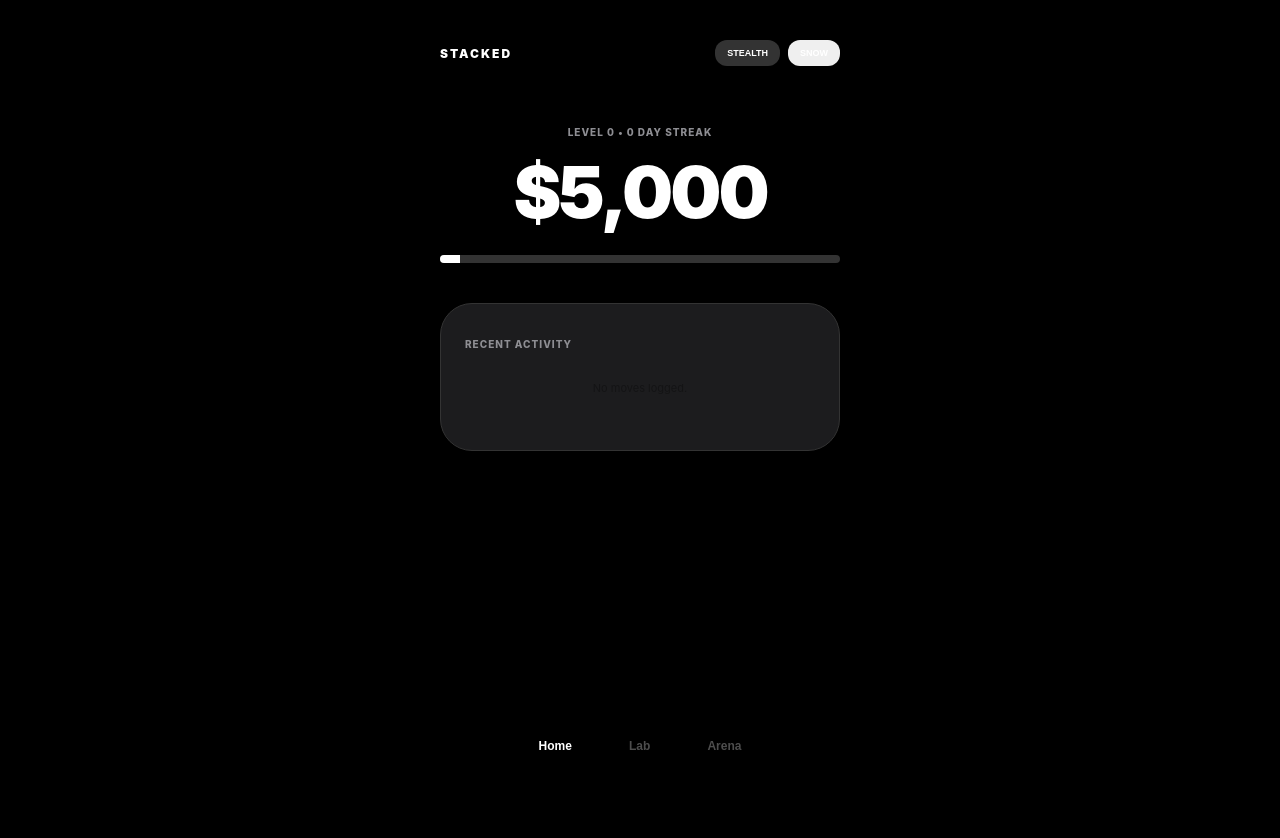
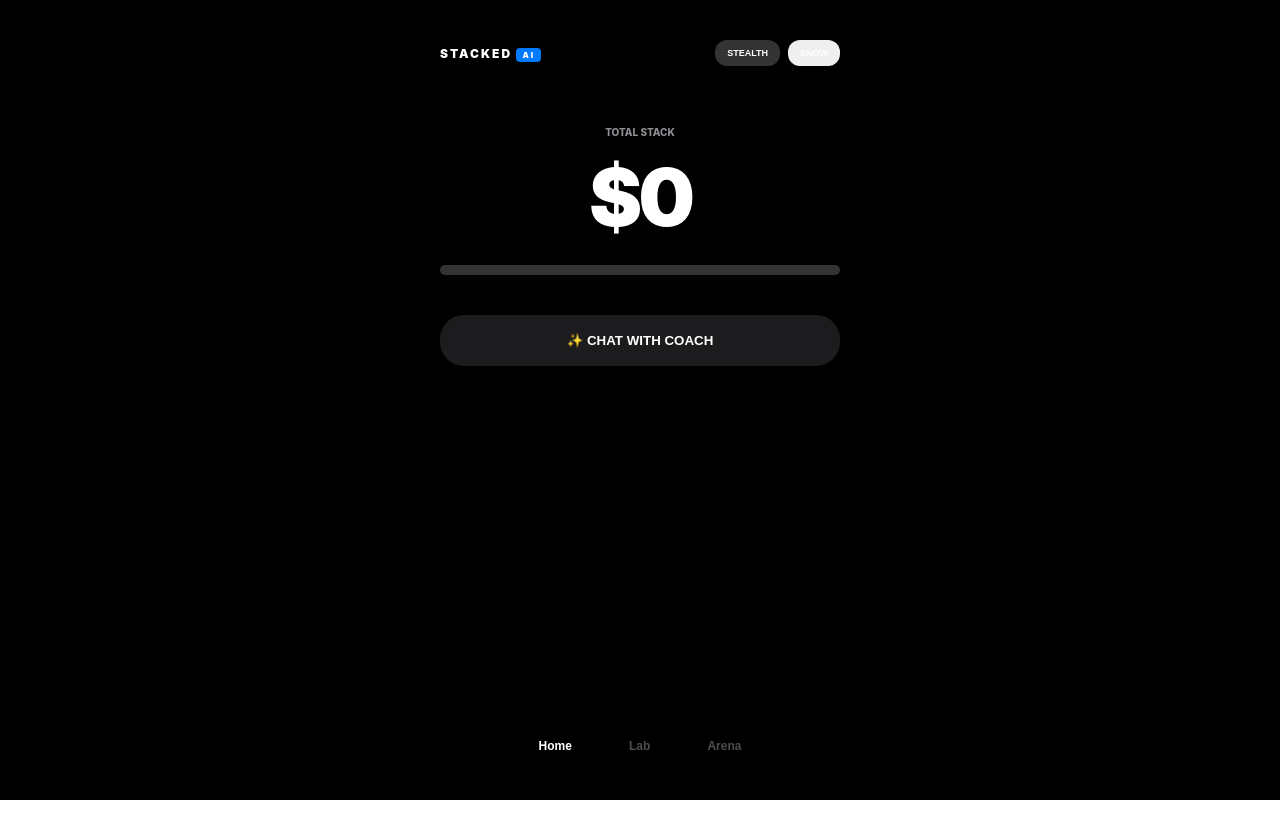
Before and after one commit to dhruvi-d/vitejs-vite-u25gxrsm, a React (Vite) app: page / in a window 1280 px wide. Shown: the top 838 px of the page. After the commit the page ends 800 px from the top, so only its background shows below. Built offline with nearby package versions, Linux system fonts and the light colour scheme.

Commit message:
03/25 v.girl idek man 2

```diff
--- a/src/App.jsx
+++ b/src/App.jsx
@@ -4,161 +4,92 @@ export default function App() {
   const [activeTab, setActiveTab] = useState('home');
   const [isDarkMode, setIsDarkMode] = useState(true);
   const [isStealth, setIsStealth] = useState(false);
-  const [showAudit, setShowAudit] = useState(false);
+  const [isAiOpen, setIsAiOpen] = useState(false);
 
-  // --- DATA PERSISTENCE ---
-  const [stack, setStack] = useState(() => JSON.parse(localStorage.getItem('stack')) || 5000);
-  const [goal, setGoal] = useState(() => JSON.parse(localStorage.getItem('goal')) || 100000);
+  const [stack, setStack] = useState(() => JSON.parse(localStorage.getItem('stack')) ?? 0);
+  const [goal, setGoal] = useState(() => JSON.parse(localStorage.getItem('goal')) || 10000);
   const [history, setHistory] = useState(() => JSON.parse(localStorage.getItem('history')) || []);
   const [recurring, setRecurring] = useState(() => JSON.parse(localStorage.getItem('recurring')) || []);
-  const [streak, setStreak] = useState(() => JSON.parse(localStorage.getItem('streak')) || 0);
 
   useEffect(() => {
     localStorage.setItem('stack', JSON.stringify(stack));
     localStorage.setItem('goal', JSON.stringify(goal));
     localStorage.setItem('history', JSON.stringify(history));
     localStorage.setItem('recurring', JSON.stringify(recurring));
-    localStorage.setItem('streak', JSON.stringify(streak));
-  }, [stack, goal, history, recurring, streak]);
+  }, [stack, goal, history, recurring]);
 
-  // --- MATH ENGINE ---
-  const getMonthlyVal = (amt, term) => {
-    const v = Number(amt);
-    if (term === 'daily') return v * 30.42;
-    if (term === 'weekly') return v * 4.33;
-    if (term === 'yearly') return v / 12;
-    return v;
+  // --- COACH AI ENGINE ---
+  const [aiMsg, setAiMsg] = useState("Yo! I'm tracking the play. What's the move today?");
+  const [userInput, setUserInput] = useState('');
+
+  const askCoach = () => {
+    const input = userInput.toLowerCase();
+    let response = "Let me look at the numbers... ";
+
+    if (input.includes("buy") || input.includes("afford") || input.includes("shoes") || input.includes("food")) {
+      const pct = ((200 / stack) * 100).toFixed(0); // Example check for a $200 item
+      response = stack > 2000
+        ? `You're up right now, so you can grab it. But just so you know, that's like ${pct}% of your current liquid stack. Still want to pull the trigger?`
+        : `Honestly? Probably a bad move. Your stack is looking a bit thin to be dropping bread on that right now. Let's stack a few more wins first.`;
+    } else if (input.includes("goal") || input.includes("far")) {
+      response = `You're ${(stack/goal*100).toFixed(1)}% of the way to the big goal. If we keep the burn low this week, we're on track for a level up.`;
+    } else if (input.includes("save") || input.includes("help")) {
+      response = "The best move right now? Check your recurring flows. If we can cut one small subscription, your 'Autopilot' score goes way up.";
+    } else {
+      response = "I caught that. Let's keep the momentum going. Every dollar logged is a step toward the goal.";
+    }
+    setAiMsg(response);
+    setUserInput('');
   };
 
-  const monthlyIn = recurring.filter(r => r.type === 'income').reduce((acc, curr) => acc + getMonthlyVal(curr.amount, curr.term), 0);
-  const monthlyOut = recurring.filter(r => r.type === 'burn').reduce((acc, curr) => acc + getMonthlyVal(curr.amount, curr.term), 0);
-  const netAutopilot = (monthlyIn - monthlyOut).toFixed(2);
-
-  const progress = Math.min(((stack / goal) * 100), 100).toFixed(1);
-  const level = Math.floor(progress / 10);
   const currentStyles = isDarkMode ? darkTheme : lightTheme;
 
-  // --- ACTIONS ---
-  const logMove = (label, amount, isIncome) => {
-    if(!label || !amount) return;
-    const finalAmt = isIncome ? Math.abs(Number(amount)) : -Math.abs(Number(amount));
-    setHistory([{ label, amount: finalAmt, id: Date.now() }, ...history]);
-    setStack(prev => prev + finalAmt);
-    if (isIncome) setStreak(s => s + 1);
-  };
-
-  const deleteMove = (id, amount) => {
-    setHistory(history.filter(item => item.id !== id));
-    setStack(prev => prev - amount); // Reverses the transaction math
-  };
-
-  const HomePage = () => (
+  return (
+    <div style={{...styles.container, background: currentStyles.bg}}>
       <div style={styles.page}>
         <header style={styles.header}>
-        <div style={{...styles.logo, color: currentStyles.text}}>STACKED</div>
+            <div style={{...styles.logo, color: currentStyles.text}}>STACKED <span style={styles.aiBadge}>AI</span></div>
             <div style={{display: 'flex', gap: '8px'}}>
                 <button onClick={() => setIsStealth(!isStealth)} style={{...styles.themeBtn, background: isStealth ? '#FF3B30' : '#333'}}>STEALTH</button>
                 <button onClick={() => setIsDarkMode(!isDarkMode)} style={styles.themeBtn}>{isDarkMode ? 'SNOW' : 'MIDNIGHT'}</button>
             </div>
         </header>
 
+        {activeTab === 'home' && (
             <section style={styles.hero}>
-        <p style={styles.label}>LEVEL {level} • {streak} DAY STREAK</p>
+                <p style={styles.label}>TOTAL STACK</p>
                 <h1 style={{...styles.bigNum, color: currentStyles.text, filter: isStealth ? 'blur(15px)' : 'none'}}>${stack.toLocaleString()}</h1>
                 <div style={{...styles.track, background: currentStyles.track}}>
-          <div style={{...styles.fill, width: `${progress}%`, background: currentStyles.text}}></div>
+                    <div style={{...styles.fill, width: `${(stack/goal*100)}%`, background: '#007AFF'}}></div>
                 </div>
+                <button onClick={() => setIsAiOpen(true)} style={styles.aiTrigger}>✨ CHAT WITH COACH</button>
             </section>
+        )}
 
-      <div style={{...styles.vibeCard, background: currentStyles.card, borderColor: currentStyles.border}}>
-         <p style={styles.label}>RECENT ACTIVITY</p>
-         {history.length === 0 && <p style={{fontSize: '11px', opacity: 0.3, textAlign: 'center', padding: '20px'}}>No moves logged.</p>}
-         {history.map(item => (
-           <div key={item.id} style={{...styles.row, color: currentStyles.text, borderBottomColor: currentStyles.border}}>
-             <span>{item.label}</span>
-             <div style={{display: 'flex', alignItems: 'center', gap: '12px'}}>
-                <span style={{color: item.amount > 0 ? '#34C759' : '#FF3B30', filter: isStealth ? 'blur(8px)' : 'none', fontWeight: '800'}}>
-                    {item.amount > 0 ? '+' : '-'}${Math.abs(item.amount)}
-                </span>
-                <button onClick={() => deleteMove(item.id, item.amount)} style={styles.delBtnSmall}>×</button>
+        {/* AI DRAWER */}
+        {isAiOpen && (
+            <div style={styles.aiDrawer}>
+                <div style={styles.flexBetween}>
+                    <span style={{fontWeight: '900', fontSize: '10px', letterSpacing: '1px'}}>COACH ADVICE</span>
+                    <button onClick={() => setIsAiOpen(false)} style={styles.closeBtn}>×</button>
                 </div>
+                <div style={styles.aiBox}>
+                    <p style={styles.aiText}>{aiMsg}</p>
                 </div>
-         ))}
+                <div style={{display: 'flex', gap: '10px', marginTop: 'auto'}}>
+                    <input
+                        value={userInput}
+                        onChange={(e) => setUserInput(e.target.value)}
+                        onKeyDown={(e) => e.key === 'Enter' && askCoach()}
+                        placeholder="Talk to the coach..."
+                        style={styles.aiInput}
+                    />
+                    <button onClick={askCoach} style={styles.sendBtn}>Send</button>
                 </div>
-    </div>
-  );
-
-  const LabPage = () => {
-    const [n, setN] = useState('');
-    const [v, setV] = useState('');
-    return (
-      <div style={styles.page}>
-        <h2 style={{...styles.pageTitle, color: currentStyles.text}}>The Lab</h2>
-        <div style={{...styles.vibeCard, background: currentStyles.card, borderColor: currentStyles.border}}>
-          <p style={styles.label}>QUICK LOG</p>
-          <input placeholder="Source/Item..." value={n} onChange={e => setN(e.target.value)} style={{...styles.labInput, color: currentStyles.text}} />
-          <input type="number" placeholder="0.00" value={v} onChange={e => setV(e.target.value)} style={{...styles.labInput, color: currentStyles.text}} />
-          <div style={styles.grid}>
-            <button onClick={() => {logMove(n, v, true); setN(''); setV('')}} style={{...styles.mainBtn, background: '#FFF', color: '#000'}}>+ INCOME</button>
-            <button onClick={() => {logMove(n, v, false); setN(''); setV('')}} style={{...styles.mainBtn, background: '#333', color: '#FFF'}}>- SPEND</button>
-          </div>
-        </div>
-
-        <div style={{...styles.vibeCard, background: currentStyles.card, borderColor: currentStyles.border}}>
-          <p style={styles.label}>RECURRING FLOWS (AUTOPILOT)</p>
-          {recurring.map(r => (
-            <div key={r.id} style={{...styles.row, color: currentStyles.text, borderBottomColor: currentStyles.border}}>
-              <div style={{display: 'flex', flexDirection: 'column'}}>
-                <span>{r.label}</span>
-                <span style={{fontSize: '9px', opacity: 0.5}}>{r.term.toUpperCase()}</span>
-              </div>
-              <div style={{display: 'flex', gap: '12px', alignItems: 'center'}}>
-                <span style={{color: r.type === 'income' ? '#34C759' : '#FF3B30'}}>${r.amount}</span>
-                <button onClick={() => setRecurring(recurring.filter(f => f.id !== r.id))} style={styles.delBtnSmall}>×</button>
-              </div>
-            </div>
-          ))}
-          <button onClick={() => {
-            const l = prompt("Name (e.g. Spotify, Job)");
-            const a = prompt("Amount ($)");
-            const t = prompt("Term? (daily, weekly, monthly, yearly)");
-            const type = confirm("Is this Income?") ? 'income' : 'burn';
-            if(l && a && t) setRecurring([...recurring, {label: l, amount: a, term: t, type, id: Date.now()}]);
-          }} style={styles.addBtn}>+ ADD NEW FLOW</button>
-        </div>
-      </div>
-    );
-  };
-
-  const ArenaPage = () => (
-    <div style={styles.page}>
-      <h2 style={{...styles.pageTitle, color: currentStyles.text}}>Arena</h2>
-      <div style={{...styles.vibeCard, background: '#000', color: '#FFF', borderRadius: '24px', textAlign: 'center'}}>
-         <p style={styles.label}>EST. MONTHLY NET</p>
-         <h3 style={{fontSize: '48px', margin: '10px 0', color: netAutopilot >= 0 ? '#34C759' : '#FF3B30'}}>${netAutopilot}</h3>
-         <button onClick={() => setShowAudit(!showAudit)} style={styles.auditBtn}>
-            {showAudit ? 'HIDE DATA' : 'VIEW COMPLIANCE AUDIT'}
-         </button>
-      </div>
-
-      {showAudit && (
-        <div style={{...styles.vibeCard, background: currentStyles.card, borderColor: currentStyles.border, marginTop: '20px'}}>
-           <p style={styles.label}>FORECAST & RATIOS</p>
-           <div style={styles.row}><span>Current Solvency</span><span>{progress}%</span></div>
-           <div style={styles.row}><span>Monthly Burn</span><span>${monthlyOut.toFixed(2)}</span></div>
-           <p style={{fontSize: '11px', marginTop: '15px', color: '#8E8E93', lineHeight: '1.4'}}>
-              Based on current recurring flows, your capital accumulation is set to {netAutopilot >= 0 ? 'increase' : 'decrease'} by ${Math.abs(netAutopilot)} per month.
-           </p>
             </div>
         )}
       </div>
-  );
 
-  return (
-    <div style={{...styles.container, background: currentStyles.bg}}>
-      {activeTab === 'home' && <HomePage />}
-      {activeTab === 'lab' && <LabPage />}
-      {activeTab === 'arena' && <ArenaPage />}
       <nav style={styles.nav}>
         <button onClick={() => setActiveTab('home')} style={{...styles.navBtn, opacity: activeTab === 'home' ? 1 : 0.3}}>Home</button>
         <button onClick={() => setActiveTab('lab')} style={{...styles.navBtn, opacity: activeTab === 'lab' ? 1 : 0.3}}>Lab</button>
@@ -168,30 +99,29 @@ export default function App() {
   );
 }
 
-// --- STYLES ---
-const lightTheme = { bg: '#FFF', text: '#000', card: '#F9F9FB', border: '#F2F2F7', track: '#F2F2F7' };
+const lightTheme = { bg: '#FFF', text: '#000', card: '#F2F2F7', border: '#E5E5EA', track: '#E5E5EA' };
 const darkTheme = { bg: '#000', text: '#FFF', card: '#1C1C1E', border: '#333', track: '#333' };
 
 const styles = {
-  container: { minHeight: '100vh', fontFamily: '-apple-system, sans-serif', padding: '0 24px', paddingBottom: '120px', transition: 'all 0.3s' },
+  container: { minHeight: '100vh', fontFamily: '-apple-system, sans-serif', padding: '0 24px', transition: '0.3s' },
   page: { maxWidth: '400px', margin: '0 auto', paddingTop: '40px' },
   header: { display: 'flex', justifyContent: 'space-between', alignItems: 'center', marginBottom: '60px' },
   logo: { fontWeight: '900', fontSize: '12px', letterSpacing: '2px' },
+  aiBadge: { background: '#007AFF', color: '#FFF', padding: '2px 6px', borderRadius: '4px', fontSize: '8px' },
   themeBtn: { color: '#FFF', border: 'none', padding: '8px 12px', borderRadius: '12px', fontSize: '9px', fontWeight: '800', cursor: 'pointer' },
-  hero: { textAlign: 'center', marginBottom: '40px' },
-  bigNum: { fontSize: '4.5rem', fontWeight: '900', letterSpacing: '-3px', margin: 0, transition: 'filter 0.3s' },
-  label: { fontSize: '10px', fontWeight: '800', color: '#8E8E93', letterSpacing: '1px' },
-  track: { width: '100%', height: '8px', borderRadius: '10px', marginTop: '20px', overflow: 'hidden' },
+  hero: { textAlign: 'center' },
+  bigNum: { fontSize: '5rem', fontWeight: '900', letterSpacing: '-4px', margin: '10px 0' },
+  label: { fontSize: '10px', fontWeight: '800', color: '#8E8E93' },
+  track: { width: '100%', height: '10px', borderRadius: '10px', background: '#333', overflow: 'hidden', margin: '20px 0' },
   fill: { height: '100%', transition: 'width 1s' },
-  vibeCard: { padding: '24px', borderRadius: '32px', border: '1px solid', marginBottom: '20px' },
-  row: { display: 'flex', justifyContent: 'space-between', padding: '16px 0', borderBottom: '1px solid #333', fontSize: '13px', fontWeight: '600' },
-  pageTitle: { fontSize: '32px', fontWeight: '900', marginBottom: '30px' },
-  labInput: { width: '100%', background: 'transparent', border: 'none', borderBottom: '1px solid #333', marginBottom: '25px', padding: '10px 0', fontSize: '18px', fontWeight: '600', outline: 'none' },
-  grid: { display: 'grid', gridTemplateColumns: '1fr 1fr', gap: '10px' },
-  mainBtn: { border: 'none', padding: '18px', borderRadius: '22px', fontWeight: '800', cursor: 'pointer' },
-  addBtn: { width: '100%', marginTop: '10px', background: 'transparent', border: '1px dashed #AEAEB2', color: '#AEAEB2', padding: '14px', borderRadius: '18px', fontWeight: '700', cursor: 'pointer' },
-  delBtnSmall: { background: '#333', color: '#FFF', border: 'none', width: '20px', height: '20px', borderRadius: '50%', cursor: 'pointer', fontSize: '12px', display: 'flex', alignItems: 'center', justifyContent: 'center' },
-  nav: { position: 'fixed', bottom: '30px', left: '50%', transform: 'translateX(-50%)', width: '260px', background: 'rgba(0,0,0,0.8)', backdropFilter: 'blur(20px)', borderRadius: '40px', display: 'flex', justifyContent: 'space-around', padding: '16px' },
-  navBtn: { background: 'none', border: 'none', color: '#FFF', fontWeight: '700', fontSize: '12px' },
-  auditBtn: { width: '100%', marginTop: '20px', background: '#FFF', color: '#000', border: 'none', padding: '12px', borderRadius: '12px', fontSize: '10px', fontWeight: '800', cursor: 'pointer' }
+  aiTrigger: { width: '100%', padding: '18px', borderRadius: '24px', border: 'none', background: '#1C1C1E', color: '#FFF', fontWeight: '800', cursor: 'pointer', marginTop: '20px' },
+  aiDrawer: { position: 'fixed', bottom: 0, left: 0, width: '100%', height: '350px', background: '#000', borderTop: '2px solid #007AFF', padding: '30px', borderTopLeftRadius: '30px', borderTopRightRadius: '30px', display: 'flex', flexDirection: 'column', zIndex: 2000 },
+  aiBox: { background: '#1C1C1E', padding: '20px', borderRadius: '20px', margin: '20px 0' },
+  aiText: { color: '#FFF', fontSize: '15px', lineHeight: '1.4', margin: 0 },
+  aiInput: { flex: 1, background: '#333', border: 'none', padding: '15px', borderRadius: '15px', color: '#FFF', outline: 'none' },
+  sendBtn: { background: '#007AFF', border: 'none', color: '#FFF', padding: '0 20px', borderRadius: '15px', fontWeight: '800' },
+  closeBtn: { background: 'none', border: 'none', color: '#8E8E93', fontSize: '24px', cursor: 'pointer' },
+  flexBetween: { display: 'flex', justifyContent: 'space-between', alignItems: 'center', color: '#FFF' },
+  nav: { position: 'fixed', bottom: '30px', left: '50%', transform: 'translateX(-50%)', width: '260px', background: 'rgba(0,0,0,0.9)', backdropFilter: 'blur(10px)', borderRadius: '40px', display: 'flex', justifyContent: 'space-around', padding: '16px', zIndex: 1000 },
+  navBtn: { background: 'none', border: 'none', color: '#FFF', fontWeight: '700', fontSize: '12px' }
 };
```
Lines whose indentation alone changed are shown as unchanged.
